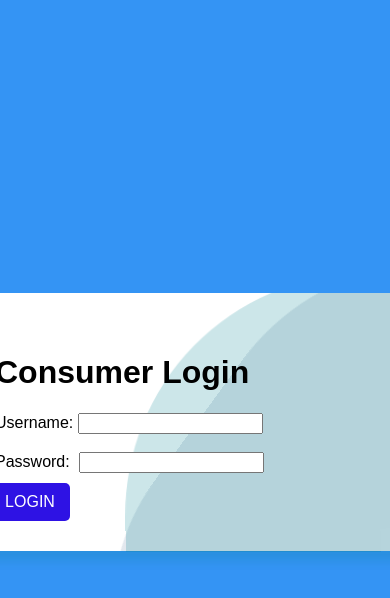
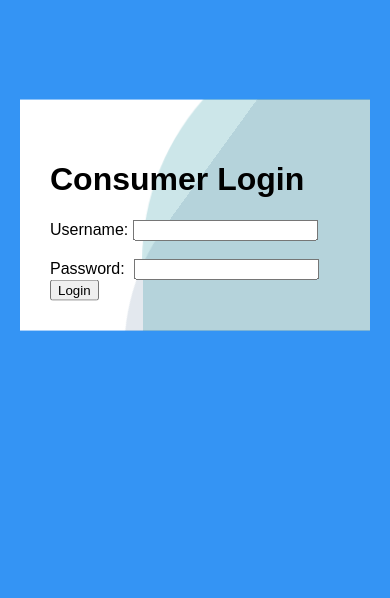
Before and after one commit to Oprimidos/home-automation, a PHP site: page /login.php in a window 390 px wide. Shown: the top 598 px of the page. Run offline with PHP 8.4, Linux system fonts and the light colour scheme.

Commit message:
Update login.css
mobil friendly yeni tasarım

```diff
--- a/css/login.css
+++ b/css/login.css
@@ -1,24 +1,31 @@
 body {
+  margin: 20px;
   background-color: rgb(52, 148, 244);
   font-family: 'Asap', sans-serif;
 }
 
-  .login {
+.container {
+  display: flex;
+  justify-content: center;
+  align-items: center;
+  height: 100vh;
+}
+
+.login-form {
   overflow: hidden;
   background-color: white;
   padding: 40px 30px 30px 30px;
   border-radius: 10px;
-  position: absolute;
-  top: 50%;
-  left: 50%;
-  width: 400px;
-  transform: translate(-50%, -50%);
+  position: relative;
+  width: 100%;
+  max-width: 400px;
+  transform: translate(0, -50%);
   transition: transform 300ms, box-shadow 300ms;
   box-shadow: 5px 10px 10px rgba(2, 128, 144, 0.2);
 }
 
-  .login::before,
-  .login::after {
+.login-form::before,
+.login-form::after {
   content: '';
   position: absolute;
   width: 600px;
@@ -30,21 +37,21 @@ body {
   z-index: -1;
 }
 
-  .login::before {
+.login-form::before {
   left: 40%;
   bottom: -130%;
   background-color: rgba(69, 105, 144, 0.15);
   animation: wawes 6s infinite linear;
 }
 
-  .login::after {
+.login-form::after {
   left: 35%;
   bottom: -125%;
   background-color: rgba(2, 128, 144, 0.2);
   animation: wawes 7s infinite;
 }
 
-  .login > input {
+.login-form > input {
   font-family: 'Asap', sans-serif;
   display: block;
   border-radius: 5px;
@@ -56,7 +63,7 @@ body {
   margin: 15px -10px;
 }
 
-  .login > button {
+.login-form > button {
   font-family: 'Asap', sans-serif;
   cursor: pointer;
   color: #fff;
@@ -72,7 +79,7 @@ body {
   transition: background-color 300ms;
 }
 
-  .login > button:hover {
+.login-form > button:hover {
   background-color: darken(rgb(17, 17, 229), 5%);
 }
 
@@ -93,3 +100,24 @@ body {
   bottom: 10px;
   font-size: 12px;
 }
+
+/* Responsive styles */
+@media screen and (max-width: 768px) {
+  .container {
+    padding-top: 50%;
+      height: auto;
+  }
+
+  .login-form {
+      margin-top: 20px;
+      border-radius: 0;
+      box-shadow: none;
+  }
+}
+
+@media screen and (max-width: 480px) {
+  .login-form > input,
+  .login-form > button {
+      font-size: 14px;
+  }
+}
```
Lines whose indentation alone changed are shown as unchanged.
